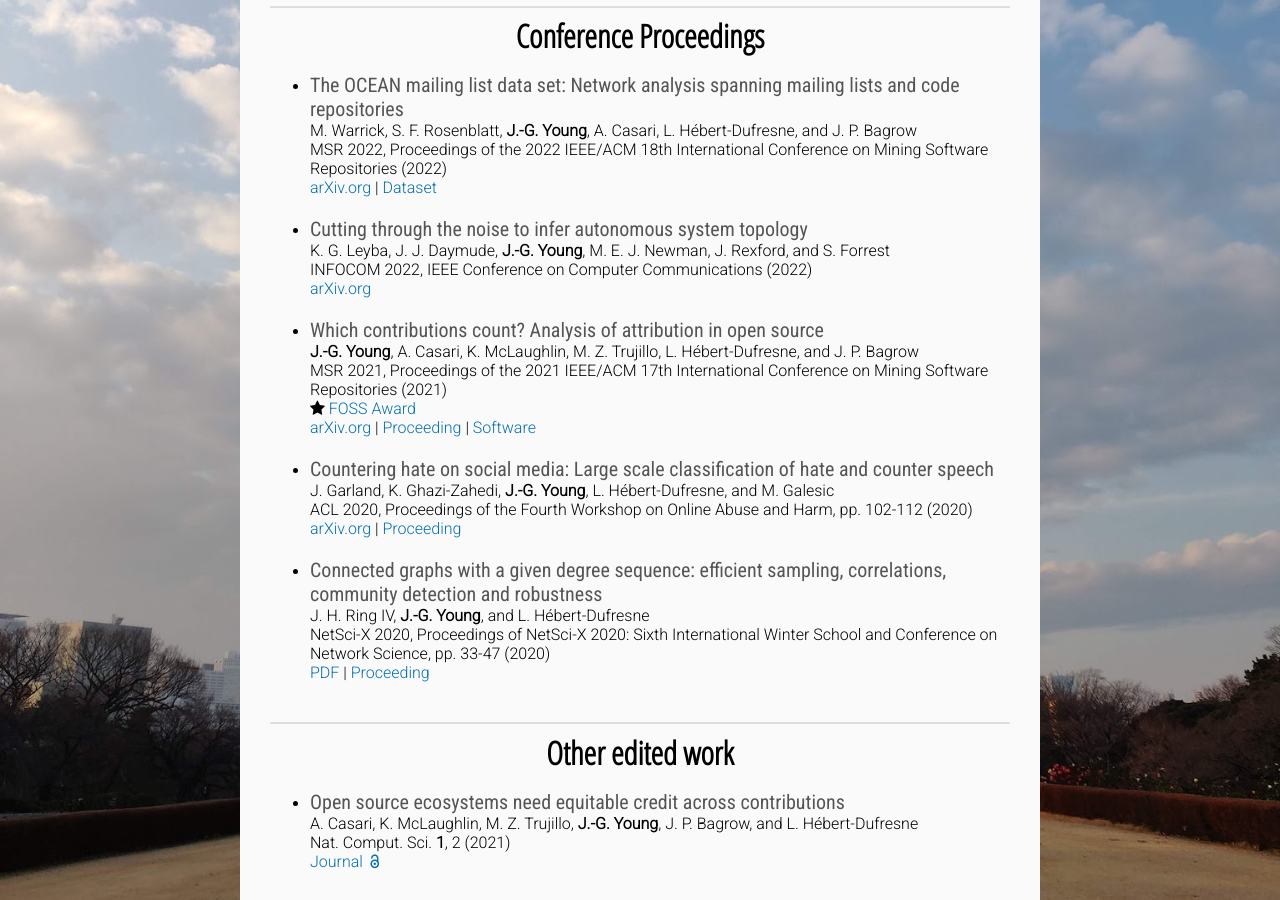
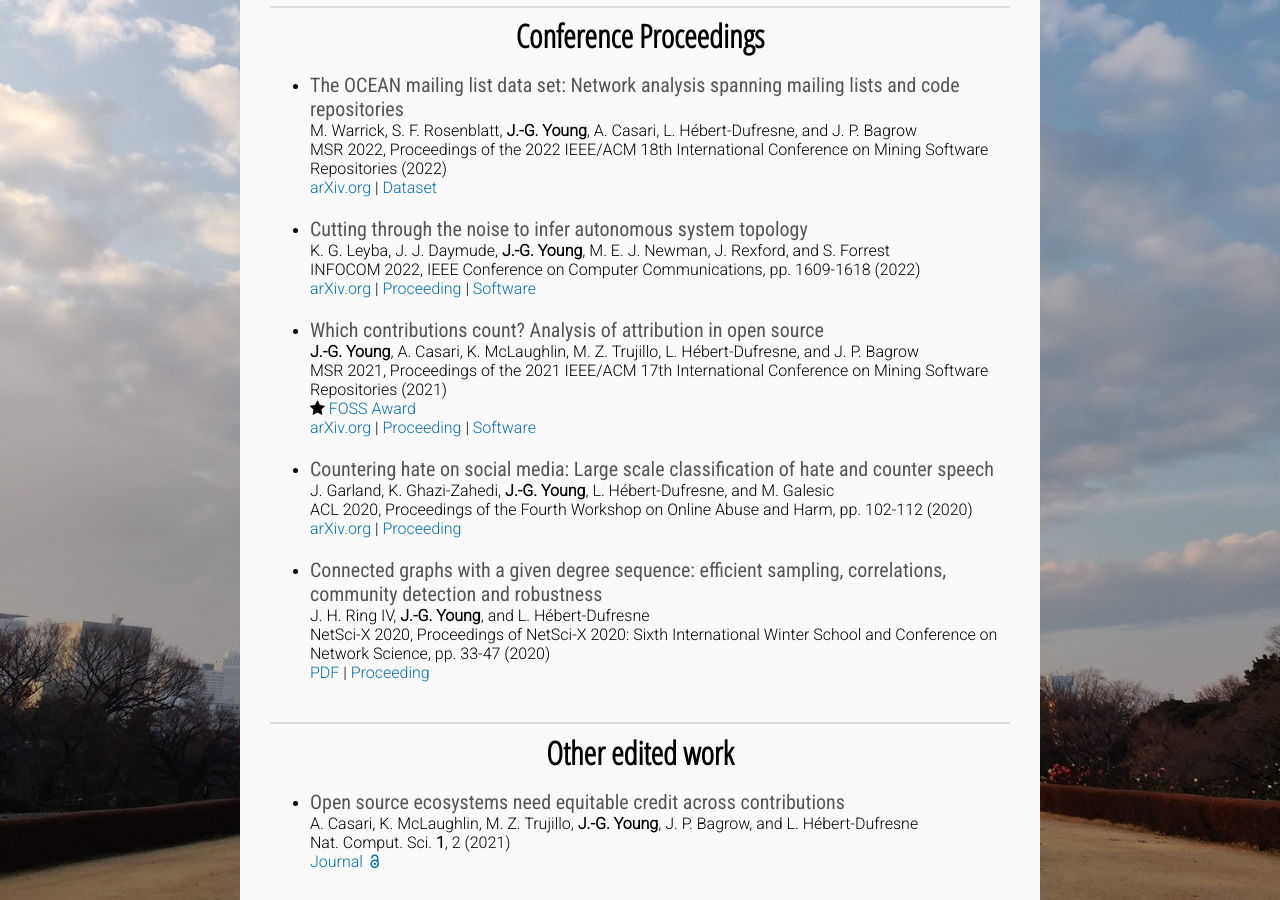
Before and after one commit to jg-you/jg-you.github.io, a Jekyll site: the page built from publications.md, in a window 1280 px wide and 900 px high, scrolled down 4032 px. Built offline with Jekyll 4.4.1, drawn with Linux system fonts in a browser that asks for light colours; some web fonts are replaced; comment, search, counter and statistics services are not loaded.

Commit message:
INFOCOM published

```diff
--- a/publications.md
+++ b/publications.md
@@ -187,8 +187,8 @@ MSR 2022, Proceedings of the 2022 IEEE/ACM 18th International Conference on Mini
 
 * <span class="pub-title">Cutting through the noise to infer autonomous system topology</span><br/>
 K. G. Leyba, J. J. Daymude, **J.-G. Young**, M. E. J. Newman, J. Rexford, and S. Forrest <br/>
-INFOCOM 2022, IEEE Conference on Computer Communications (2022)<br/>
-[arXiv.org](https://arxiv.org/abs/2201.07328)
+INFOCOM 2022, IEEE Conference on Computer Communications, pp. 1609-1618 (2022)<br/>
+[arXiv.org](https://arxiv.org/abs/2201.07328)  | [Proceeding](https://ieeexplore.ieee.org/document/9796874) | [Software](https://kirtusleyba.github.io/noisynets)
 
 * <span class="pub-title">Which contributions count? Analysis of attribution in open source</span><br/>
 **J.-G. Young**, A. Casari, K. McLaughlin, M. Z. Trujillo, L. Hébert-Dufresne, and J. P. Bagrow <br/>
```
Also changed, not shown: 1 other file.
